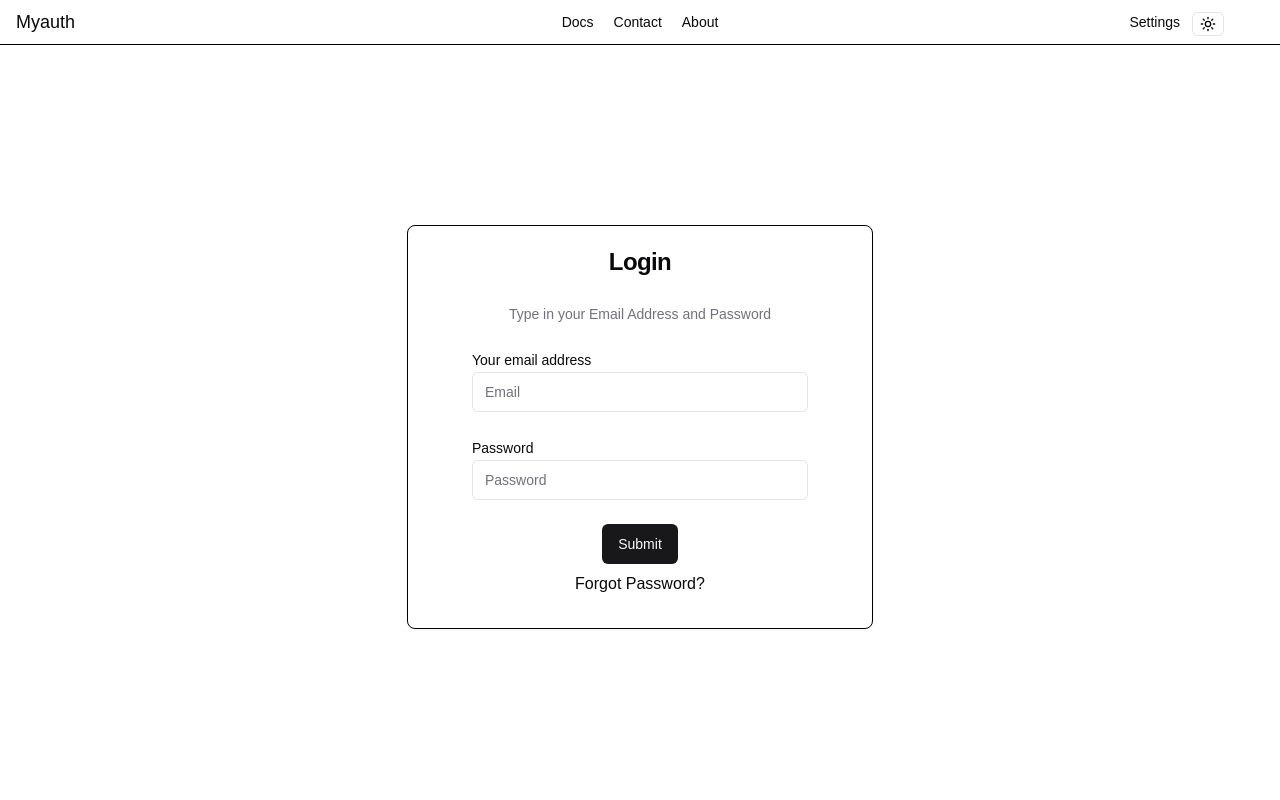
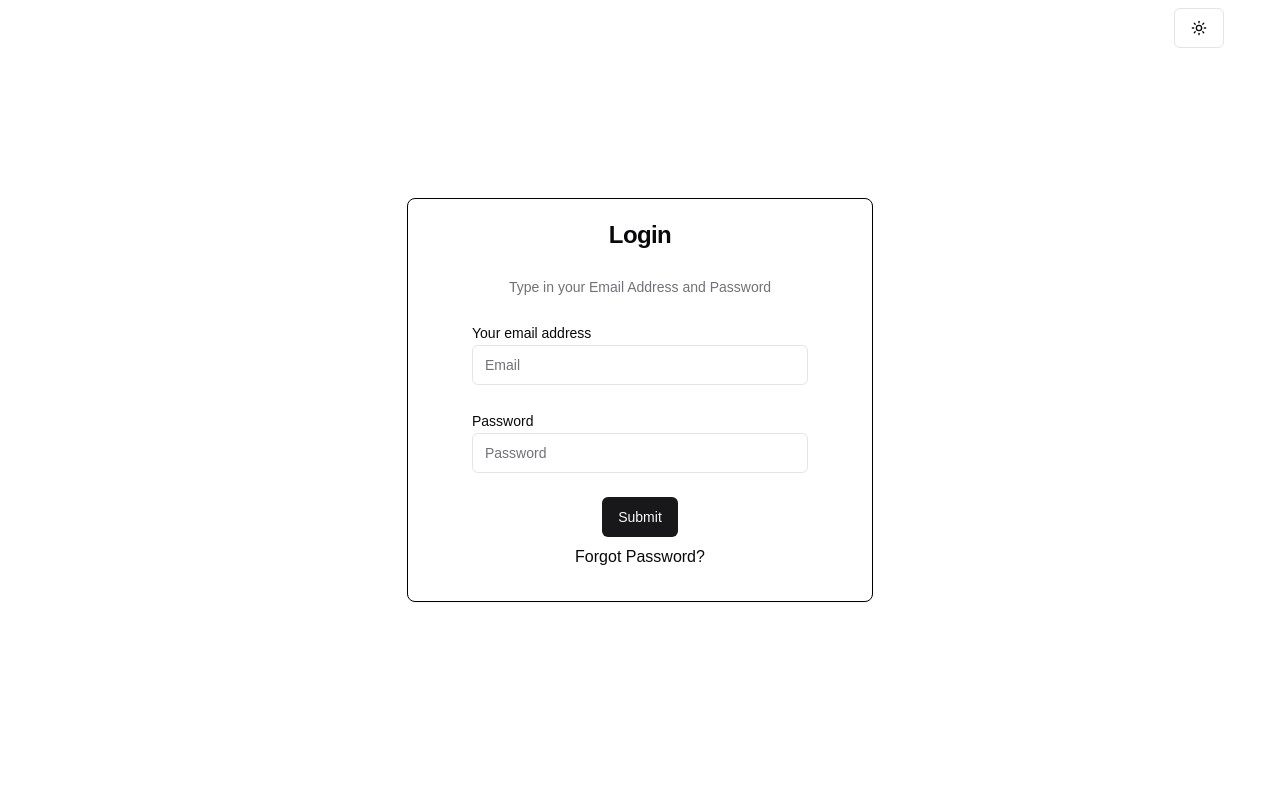
Before and after one commit to immanuel-254/myauth-design, a Next.js app: page / in a window 1280 px wide. Shown: the top 800 px of the page. Built offline with nearby package versions, Linux system fonts and the light colour scheme.

Commit message:
added another toggle for the non nav pages

```diff
--- a/app/components/moddle-toggler.tsx
+++ b/app/components/moddle-toggler.tsx
@@ -12,7 +12,7 @@ import {
   DropdownMenuTrigger,
 } from "@/components/ui/dropdown-menu"
 
-export function ModeToggle() {
+export function NavModeToggle() {
   const { setTheme } = useTheme()
 
   return (
@@ -38,3 +38,30 @@ export function ModeToggle() {
     </DropdownMenu>
   )
 }
+
+export function ModeToggle() {
+  const { setTheme } = useTheme()
+
+  return (
+    <DropdownMenu>
+      <DropdownMenuTrigger asChild>
+        <Button variant="outline" size="default">
+          <Sun className="h-[1.2rem] w-[1.2rem] rotate-0 scale-100 transition-all dark:-rotate-90 dark:scale-0" />
+          <Moon className="absolute h-[1.2rem] w-[1.2rem] rotate-90 scale-0 transition-all dark:rotate-0 dark:scale-100" />
+          <span className="sr-only">Toggle theme</span>
+        </Button>
+      </DropdownMenuTrigger>
+      <DropdownMenuContent align="end">
+        <DropdownMenuItem onClick={() => setTheme("light")}>
+          Light
+        </DropdownMenuItem>
+        <DropdownMenuItem onClick={() => setTheme("dark")}>
+          Dark
+        </DropdownMenuItem>
+        <DropdownMenuItem onClick={() => setTheme("system")}>
+          System
+        </DropdownMenuItem>
+      </DropdownMenuContent>
+    </DropdownMenu>
+  )
+}
--- a/app/components/navbar.tsx
+++ b/app/components/navbar.tsx
@@ -1,6 +1,6 @@
 import { DropdownMenu, DropdownMenuContent, DropdownMenuItem, DropdownMenuLabel, DropdownMenuSeparator, DropdownMenuTrigger } from "@/components/ui/dropdown-menu";
 import { NavigationMenu, NavigationMenuItem, NavigationMenuList } from "@/components/ui/navigation-menu";
-import { ModeToggle } from "./moddle-toggler";
+import { ModeToggle, NavModeToggle } from "./moddle-toggler";
 
 const NavBar = () => {
     return (
@@ -40,7 +40,7 @@ const NavBar = () => {
 </DropdownMenu>
               </NavigationMenuItem>
               <NavigationMenuItem>
-              <ModeToggle/>
+              <NavModeToggle/>
               </NavigationMenuItem>
               </NavigationMenuList>
               </NavigationMenu>
--- a/app/page.tsx
+++ b/app/page.tsx
@@ -8,8 +8,7 @@ import ResetPasswordForm from "./components/reset-password";
 export default function Home() {
   return (
     <div>
-      <NavBar/>
-      <ModeToggle/>
+      <div className="absolute right-4 top-2 text-lg me-10"><ModeToggle/></div>
       <LoginForm/>
       <hr />
       <ChangePasswordForm/>
```
